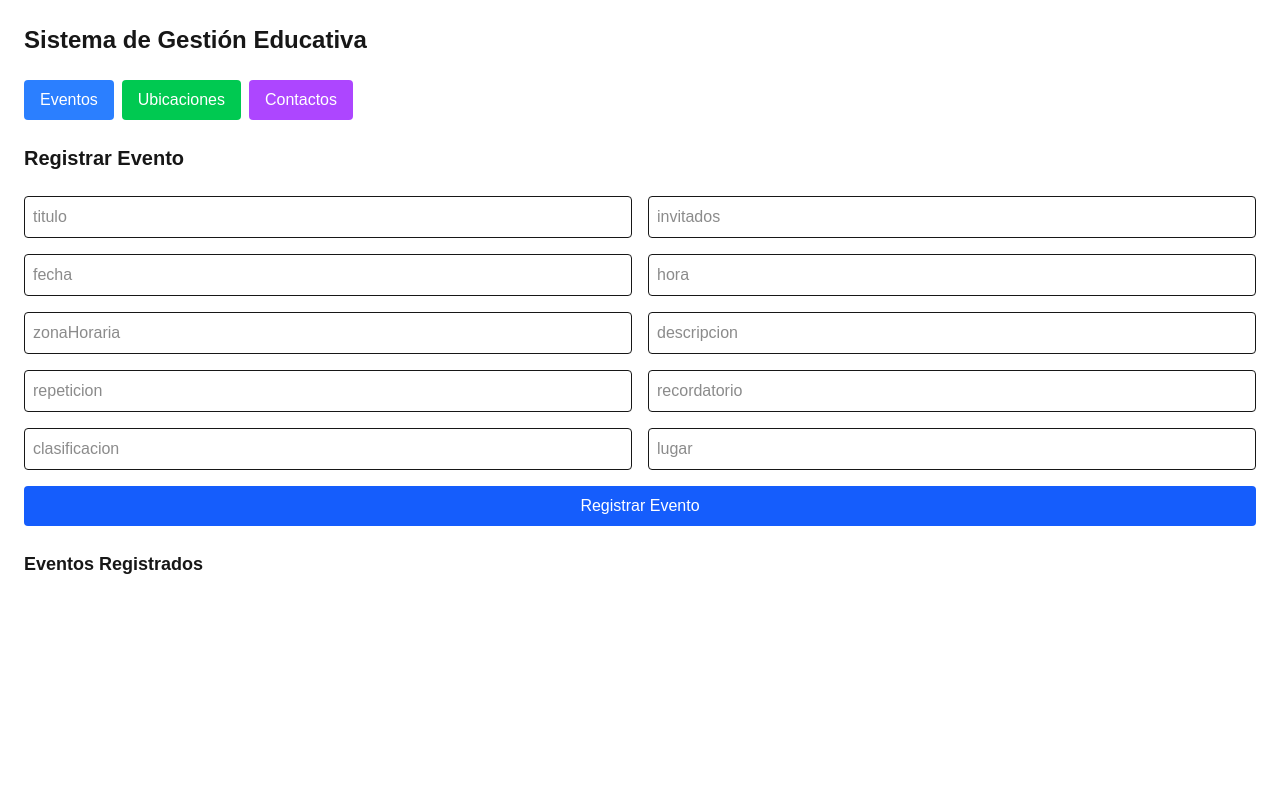
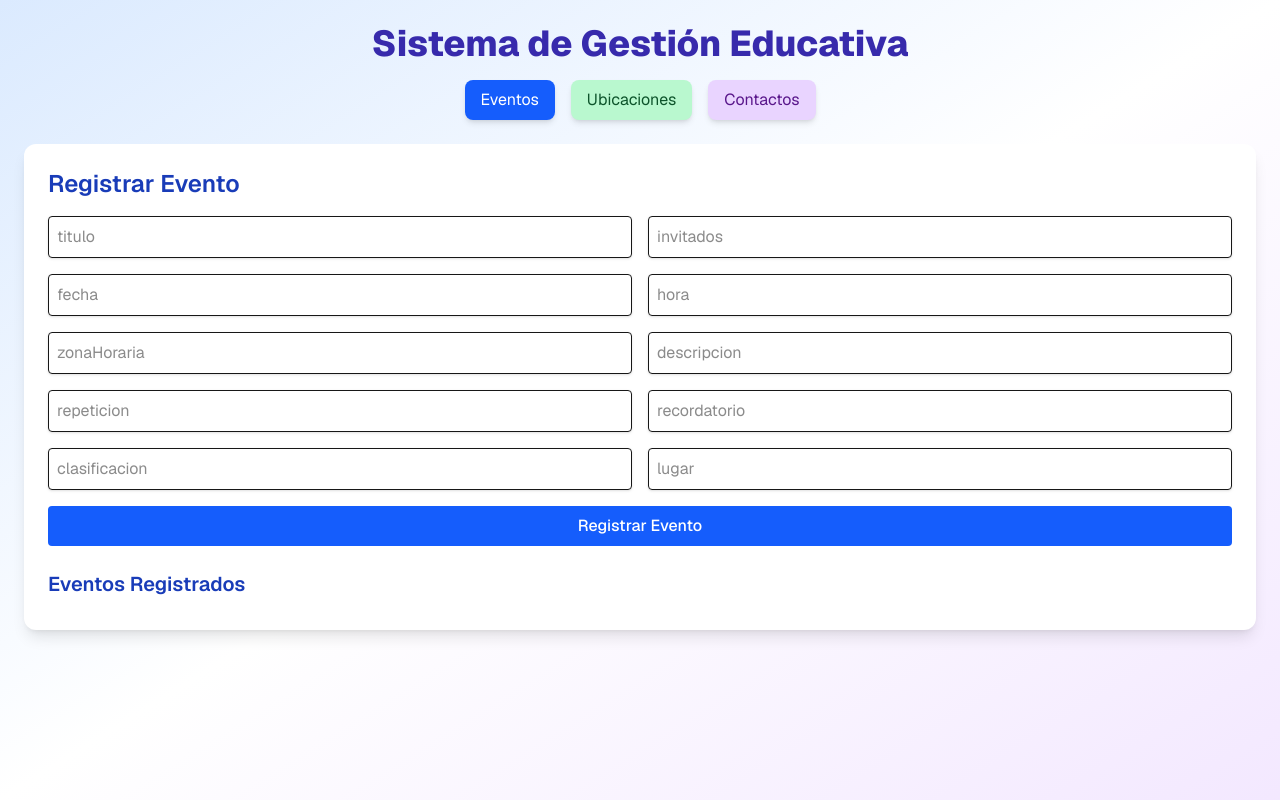
Before and after one commit to Juanitox566/eventos-institucion, a Next.js app: page / in a window 1280 px wide. Built offline with nearby package versions, Linux system fonts and the light colour scheme.

Commit message:
Update page.js

```diff
--- a/src/app/page.js
+++ b/src/app/page.js
@@ -83,18 +83,18 @@ export default function EventManagerApp() {
   };
 
   return (
-    <div className="p-6 space-y-6">
-      <h1 className="text-2xl font-bold">Sistema de Gestión Educativa</h1>
+    <div className="min-h-screen bg-gradient-to-br from-blue-100 via-white to-purple-100 p-6 space-y-6 font-sans">
+      <h1 className="text-4xl font-extrabold text-center text-indigo-800 mb-4">Sistema de Gestión Educativa</h1>
 
-      <div className="space-x-2">
-        <button onClick={() => setView("eventos")} className="px-4 py-2 bg-blue-500 text-white rounded">Eventos</button>
-        <button onClick={() => setView("ubicaciones")} className="px-4 py-2 bg-green-500 text-white rounded">Ubicaciones</button>
-        <button onClick={() => setView("contactos")} className="px-4 py-2 bg-purple-500 text-white rounded">Contactos</button>
+      <div className="flex justify-center space-x-4 mb-6">
+        <button onClick={() => setView("eventos")} className={`px-4 py-2 rounded-lg shadow-md transition-colors ${view === "eventos" ? "bg-blue-600 text-white" : "bg-blue-200 text-blue-900"}`}>Eventos</button>
+        <button onClick={() => setView("ubicaciones")} className={`px-4 py-2 rounded-lg shadow-md transition-colors ${view === "ubicaciones" ? "bg-green-600 text-white" : "bg-green-200 text-green-900"}`}>Ubicaciones</button>
+        <button onClick={() => setView("contactos")} className={`px-4 py-2 rounded-lg shadow-md transition-colors ${view === "contactos" ? "bg-purple-600 text-white" : "bg-purple-200 text-purple-900"}`}>Contactos</button>
       </div>
 
       {view === "eventos" && (
-        <>
-          <h2 className="text-xl font-semibold">Registrar Evento</h2>
+        <section className="bg-white shadow-lg rounded-xl p-6">
+          <h2 className="text-2xl font-semibold text-blue-800 mb-4">Registrar Evento</h2>
           <form onSubmit={handleEventSubmit} className="grid grid-cols-1 md:grid-cols-2 gap-4">
             {Object.keys(eventForm).map((key) => (
               <input
@@ -103,16 +103,17 @@ export default function EventManagerApp() {
                 placeholder={key}
                 value={eventForm[key]}
                 onChange={handleChange(setEventForm)}
-                className="border p-2 rounded"
+                className="border p-2 rounded shadow-sm"
               />
             ))}
-            <button type="submit" className="col-span-full bg-blue-600 text-white p-2 rounded">Registrar Evento</button>
+            <button type="submit" className="col-span-full bg-blue-600 hover:bg-blue-700 text-white font-medium p-2 rounded">Registrar Evento</button>
           </form>
 
-          <h2 className="text-lg font-semibold mt-6">Eventos Registrados</h2>
+          <h2 className="text-xl font-semibold text-blue-800 mt-6">Eventos Registrados</h2>
+          <div className="grid gap-4 mt-2">
             {events.map((event, i) => (
-            <div key={i} className="border p-4 rounded">
-              <strong>{event.titulo}</strong>
+              <div key={i} className="border p-4 rounded-lg bg-blue-50 shadow">
+                <strong className="text-lg text-blue-900">{event.titulo}</strong>
                 <p>Invitados: {event.invitados}</p>
                 <p>Fecha y hora: {event.fecha} {event.hora} ({event.zonaHoraria})</p>
                 <p>Descripción: {event.descripcion}</p>
@@ -122,12 +123,13 @@ export default function EventManagerApp() {
                 <p>Lugar: {event.lugar}</p>
               </div>
             ))}
-        </>
+          </div>
+        </section>
       )}
 
       {view === "ubicaciones" && (
-        <>
-          <h2 className="text-xl font-semibold">Registrar Ubicación</h2>
+        <section className="bg-white shadow-lg rounded-xl p-6">
+          <h2 className="text-2xl font-semibold text-green-800 mb-4">Registrar Ubicación</h2>
           <form onSubmit={handleLocationSubmit} className="grid grid-cols-1 md:grid-cols-2 gap-4">
             {Object.keys(locationForm).map((key) => (
               <input
@@ -136,26 +138,28 @@ export default function EventManagerApp() {
                 placeholder={key}
                 value={locationForm[key]}
                 onChange={handleChange(setLocationForm)}
-                className="border p-2 rounded"
+                className="border p-2 rounded shadow-sm"
               />
             ))}
-            <button type="submit" className="col-span-full bg-green-600 text-white p-2 rounded">Registrar Ubicación</button>
+            <button type="submit" className="col-span-full bg-green-600 hover:bg-green-700 text-white font-medium p-2 rounded">Registrar Ubicación</button>
           </form>
 
-          <h2 className="text-lg font-semibold mt-6">Ubicaciones Registradas</h2>
+          <h2 className="text-xl font-semibold text-green-800 mt-6">Ubicaciones Registradas</h2>
+          <div className="grid gap-4 mt-2">
             {locations.map((loc, i) => (
-            <div key={i} className="border p-4 rounded">
-              <strong>{loc.titulo}</strong>
+              <div key={i} className="border p-4 rounded-lg bg-green-50 shadow">
+                <strong className="text-lg text-green-900">{loc.titulo}</strong>
                 <p>Dirección: {loc.direccion}</p>
                 <p>Coordenadas: {loc.coordenadas}</p>
               </div>
             ))}
-        </>
+          </div>
+        </section>
       )}
 
       {view === "contactos" && (
-        <>
-          <h2 className="text-xl font-semibold">Registrar Contacto</h2>
+        <section className="bg-white shadow-lg rounded-xl p-6">
+          <h2 className="text-2xl font-semibold text-purple-800 mb-4">Registrar Contacto</h2>
           <form onSubmit={handleContactSubmit} className="grid grid-cols-1 md:grid-cols-2 gap-4">
             {Object.keys(contactForm).map((key) => (
               <input
@@ -164,23 +168,25 @@ export default function EventManagerApp() {
                 placeholder={key}
                 value={contactForm[key]}
                 onChange={handleChange(setContactForm)}
-                className="border p-2 rounded"
+                className="border p-2 rounded shadow-sm"
               />
             ))}
-            <button type="submit" className="col-span-full bg-purple-600 text-white p-2 rounded">Registrar Contacto</button>
+            <button type="submit" className="col-span-full bg-purple-600 hover:bg-purple-700 text-white font-medium p-2 rounded">Registrar Contacto</button>
           </form>
 
-          <h2 className="text-lg font-semibold mt-6">Contactos Registrados</h2>
+          <h2 className="text-xl font-semibold text-purple-800 mt-6">Contactos Registrados</h2>
+          <div className="grid gap-4 mt-2">
             {contacts.map((contact, i) => (
-            <div key={i} className="border p-4 rounded">
-              <strong>{contact.saludo} {contact.nombreCompleto}</strong>
+              <div key={i} className="border p-4 rounded-lg bg-purple-50 shadow">
+                <strong className="text-lg text-purple-900">{contact.saludo} {contact.nombreCompleto}</strong>
                 <p>ID: {contact.identificacion}</p>
                 <p>Email: {contact.correo}</p>
                 <p>Teléfono: {contact.telefono}</p>
                 <p>Foto: {contact.fotografia}</p>
               </div>
             ))}
-        </>
+          </div>
+        </section>
       )}
     </div>
   );
```
Lines whose indentation alone changed are shown as unchanged.
